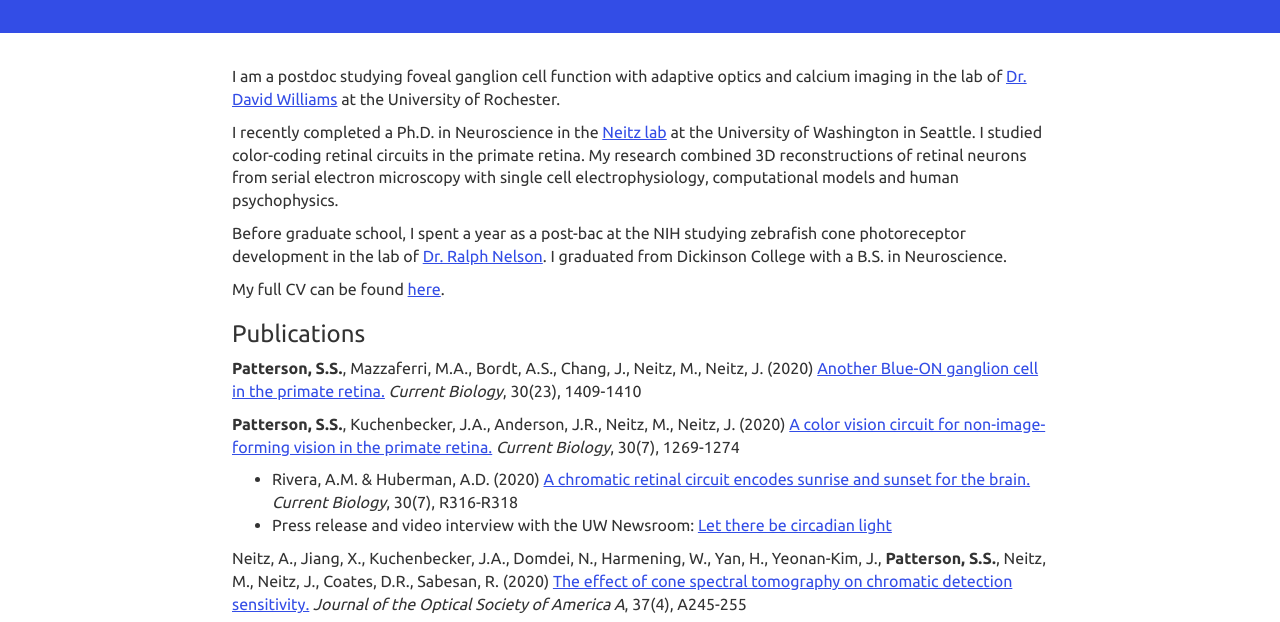
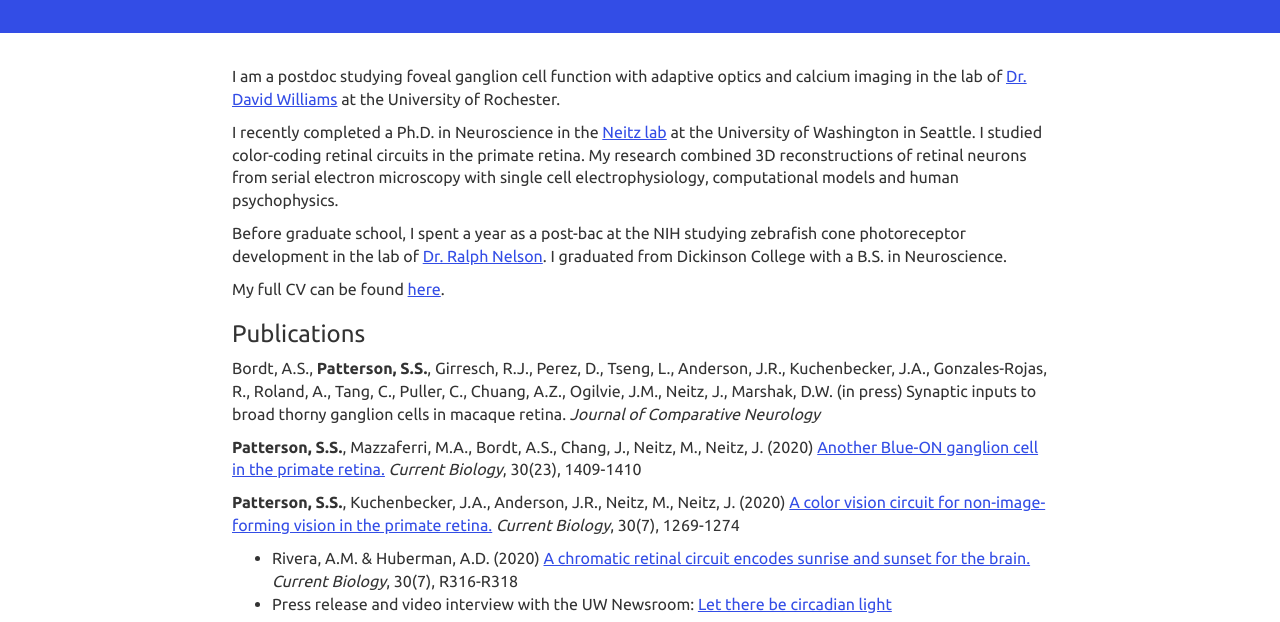
Before and after one commit to sarastokes/sarastokes.github.io, a plain HTML site: page index.html in a window 1280 px wide. Shown: the part 125-747 px from the top of the page. Drawn offline with nearby package versions, Linux system fonts and the light colour scheme.

Commit message:
paper updates

```diff
--- a/index.html
+++ b/index.html
@@ -27,6 +27,9 @@
         <p> My full CV can be found <a href="docs/SaraPatterson_CV.pdf">here</a>.</p>
 
 	<h3>Publications</h3>
+		<p>Bordt, A.S., <b>Patterson, S.S.</b>, Girresch, R.J., Perez, D., Tseng, L., Anderson, J.R., Kuchenbecker, J.A., Gonzales-Rojas, R., Roland, A., Tang, C., Puller, C., Chuang, A.Z., Ogilvie, J.M., Neitz, J., Marshak, D.W. (in press)
+			Synaptic inputs to broad thorny ganglion cells in macaque retina.
+			<i>Journal of Comparative Neurology</i></p>
 		<p><b>Patterson, S.S.</b>, Mazzaferri, M.A., Bordt, A.S., Chang, J., Neitz, M., Neitz, J. (2020)
 			<a href="https://www.cell.com/current-biology/fulltext/S0960-9822(20)31514-1">Another Blue-ON ganglion cell in the primate retina.</a>
 			<i>Current Biology</i>, 30(23), 1409-1410</p>
```
Also changed, not shown: 1 other file.
